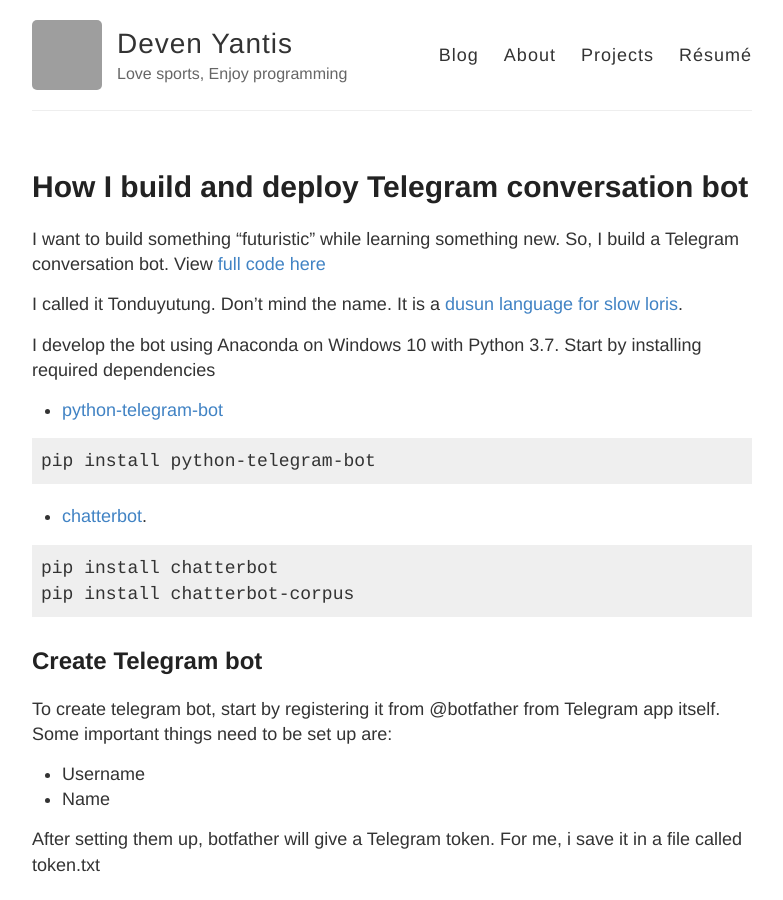
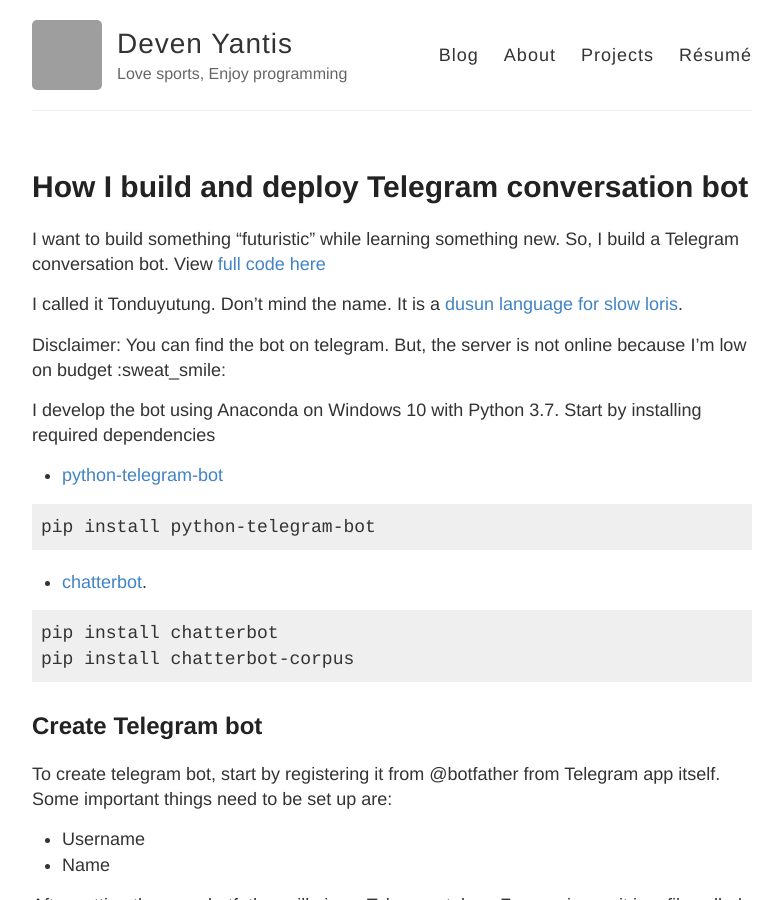
Before and after one commit to devennn/devennn.github.io, a Jekyll site: the page built from _posts/2020-01-29-building-deploying-telegram-bot.md, in a window 1280 px wide and 900 px high. Shown: the whole window, without its empty margins (248-1031 px from the left). Built offline with Jekyll 4.4.1, drawn with Linux system fonts in a browser that asks for light colours; grey boxes are pictures that could not be loaded.

Commit message:
Update 2020-01-29-building-deploying-telegram-bot.md

```diff
--- a/_posts/2020-01-29-building-deploying-telegram-bot.md
+++ b/_posts/2020-01-29-building-deploying-telegram-bot.md
@@ -6,6 +6,8 @@ title: How I build and deploy Telegram conversation bot
 I want to build something "futuristic" while learning something new. So, I build a Telegram conversation bot. View [full code here](https://github.com/devennn/tonduyutung-bot)
 
 I called it Tonduyutung. Don't mind the name. It is a [dusun language for slow loris](https://glosbe.com/dtp/en/tonduyutung).
+
+Disclaimer: You can find the bot on telegram. But, the server is not online because I'm low on budget :sweat_smile:
 
 I develop the bot using Anaconda on Windows 10 with Python 3.7. Start by installing required dependencies
 
```
